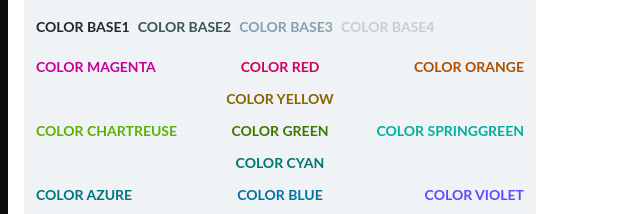
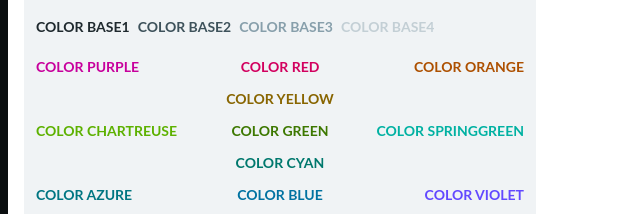
Before and after one commit to zpm-zsh/terminal-colorscheme-neutral, a website: page index.html in a window 1280 px wide. Shown: the part 497-711 px from the top of the page, 624-1264 px from the left. Drawn offline with Linux system fonts and the light colour scheme.

```diff
--- a/index.html
+++ b/index.html
@@ -256,7 +256,7 @@
 
                 <div class="grid grid-cols-12 gap-3">
                   <div class="col-span-4 text-left" style="color: #c7009c">
-                    COLOR MAGENTA
+                    COLOR PURPLE
                   </div>
                   <div class="col-span-4 text-center" style="color: #d2005f">
                     COLOR RED
```
